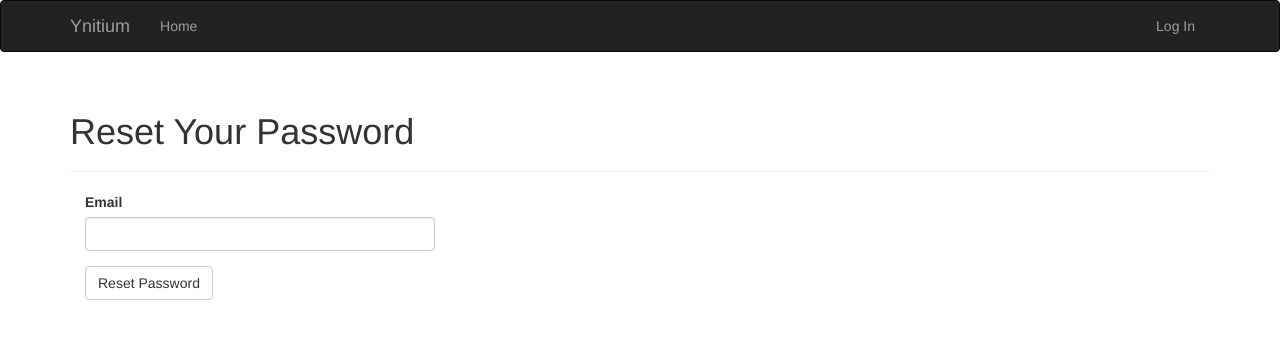
After one commit to federicoviola/ynitiumapp, a Flask app: page /auth/reset in a window 1280 px wide. The commit adds this page. Shown: the top 339 px of the page. Run offline with Flask 2, Linux system fonts and the light colour scheme; some libraries are stand-ins or nearby versions.

Commit message:
Checkout 4a - Password resets

```diff
--- a/app/auth/forms.py
+++ b/app/auth/forms.py
@@ -33,3 +33,21 @@ class ChangePasswordForm(Form):
         DataRequired(), EqualTo('password2', message='Passwords must match')])
     password2 = PasswordField('Confirm new password', validators=[DataRequired()])
     submit = SubmitField('Update Password')
+
+class PasswordResetRequestForm(Form):
+    email = StringField('Email', validators=[DataRequired(), Length(1, 64),
+                                             Email()])
+    submit = SubmitField('Reset Password')
+
+
+class PasswordResetForm(Form):
+    email = StringField('Email', validators=[DataRequired(), Length(1, 64),
+                                             Email()])
+    password = PasswordField('New Password', validators=[
+        DataRequired(), EqualTo('password2', message='Passwords must match')])
+    password2 = PasswordField('Confirm password', validators=[DataRequired()])
+    submit = SubmitField('Reset Password')
+
+    def validate_email(self, field):
+        if User.query.filter_by(email=field.data).first() is None:
+            raise ValidationError('Unknown email address.')
--- a/app/auth/views.py
+++ b/app/auth/views.py
@@ -4,7 +4,7 @@ from . import auth
 from .. import db
 from ..email import send_email
 from ..models import User
-from .forms import LoginForm, RegistrationForm, ChangePasswordForm
+from .forms import LoginForm, RegistrationForm, ChangePasswordForm, PasswordResetRequestForm, PasswordResetForm
 
 @auth.before_app_request
 def before_request():
@@ -87,3 +87,38 @@ def change_password():
         else:
             flash('Invalid password.')
     return render_template("auth/change_password.html", form=form)
+
+@auth.route('/reset', methods=['GET', 'POST'])
+def password_reset_request():
+    if not current_user.is_anonymous():
+        return redirect(url_for('main.index'))
+    form = PasswordResetRequestForm()
+    if form.validate_on_submit():
+        user = User.query.filter_by(email=form.email.data).first()
+        if user:
+            token = user.generate_reset_token()
+            send_email(user.email, 'Reset Your Password',
+                       'auth/email/reset_password',
+                      user=user, token=token,
+                       next=request.args.get('next'))
+        flash('An email with instructions to reset your password has been '
+              'sent to you.')
+        return redirect(url_for('auth.login'))
+    return render_template('auth/reset_password.html', form=form)
+
+
+@auth.route('/reset/<token>', methods=['GET', 'POST'])
+def password_reset(token):
+    if not current_user.is_anonymous():
+        return redirect(url_for('main.index'))
+    form = PasswordResetForm()
+    if form.validate_on_submit():
+        user = User.query.filter_by(email=form.email.data).first()
+        if user is None:
+            return redirect(url_for('main.index'))
+        if user.reset_password(token, form.password.data):
+            flash('Your password has been updated.')
+            return redirect(url_for('auth.login'))
+        else:
+           return redirect(url_for('main.index'))
+    return render_template('auth/reset_password.html', form=form)
--- a/app/templates/auth/login.html
+++ b/app/templates/auth/login.html
@@ -10,6 +10,7 @@
 <div class="col-md-4">
     {{ wtf.quick_form(form) }}
     <br>
+    <p>Forgot your password? <a href="{{ url_for('auth.password_reset_request') }}">Click here to reset it</a>.</p>
     <p>New user? <a href="{{ url_for('auth.register') }}">Click here to register</a></p>
 </div>
 {% endblock %}
--- /dev/null
+++ b/app/templates/auth/reset_password.html
@@ -0,0 +1,13 @@
+{% extends "base.html" %}
+{% import "bootstrap/wtf.html" as wtf %}
+
+{% block title %}Flasky - Password Reset{% endblock %}
+
+{% block page_content %}
+<div class="page-header">
+    <h1>Reset Your Password</h1>
+</div>
+<div class="col-md-4">
+    {{ wtf.quick_form(form) }}
+</div>
+{% endblock %}
```
Also changed, not shown: app/models.py (+14 -1 lines), app/templates/auth/email/reset_password.html (added, +8 -0 lines), app/templates/auth/email/reset_password.txt (added, +13 -0 lines), tests/test_user_model.py (+21 -1 lines).
